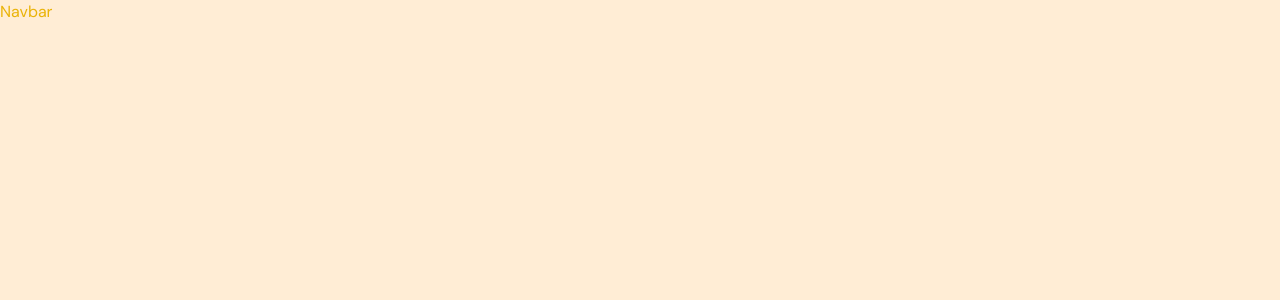
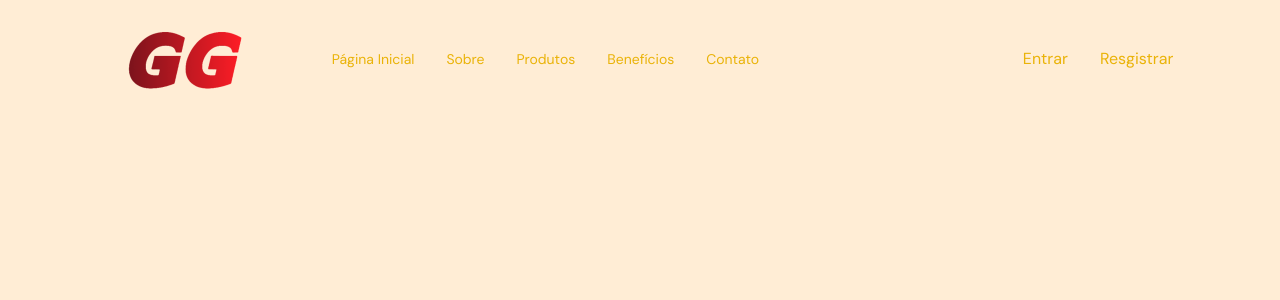
Before and after one commit to Suntzu1000/frontend_ts, a React (Vite) app: page / in a window 1280 px wide. Shown: the top 300 px of the page. Built offline with nearby package versions, Linux system fonts and the light colour scheme.

Commit message:
Adicionando Navbar

```diff
--- a/src/App.tsx
+++ b/src/App.tsx
@@ -1,7 +1,8 @@
 import Navbar from "@/scenes/navbar"
-import Logo from "@/assets/Logo.png"
+
 
 function App() {
+
 
   return (
     <div className='app bg-gray-20 bg-gray-50' >
--- /dev/null
+++ b/src/scenes/navbar/Link.tsx
@@ -0,0 +1,26 @@
+import React from "react";
+import AnchorLink from "react-anchor-link-smooth-scroll";
+
+type Props = {
+  page: string;
+  selectedPage: string;
+  setSelectedPage: (value: string) => void;
+};
+
+const Linx = ({ page, selectedPage, setSelectedPage }: Props) => {
+  const lowerCasePage = page.toLowerCase().replace(/ /g, "");
+
+  return (
+    <AnchorLink
+      className={`${
+        selectedPage === lowerCasePage
+      } ? "text-primary-500" : " " hover: text-primary-300 transition duration-500`}
+      href={`#${lowerCasePage}`}
+      onClick={() => setSelectedPage(lowerCasePage)}
+    >
+      {page}
+    </AnchorLink>
+  );
+};
+
+export default Linx;
--- a/src/scenes/navbar/index.tsx
+++ b/src/scenes/navbar/index.tsx
@@ -1,12 +1,61 @@
 import { useEffect, useState } from "react";
-import {Bars3Icon, XMarkIcon} from "@heroicons/react/24/solid";
+import { Bars3Icon, XMarkIcon } from "@heroicons/react/24/solid";
+import Logo from "@/assets/Logoooo.png";
+import Link from './Link'
 
-type Props = {}
+type Props = {
+  selectedPage: string;
+  setSelectedPage: (value: string) => void;
+};
 
-const Navbar = (props: Props) => {
+const Navbar = ({selectedPage, setSelectedPage}: Props) => {
+  const flexBetween = "flex items-center justify-between ";
+
   return (
-    <div>Navbar</div>
-  )
-}
+    <nav>
+      <div className={`${flexBetween} fixed top-0 z-30 w-full py-6`}>
+        <div className={`${flexBetween} mx-auto w-5/6`}>
+          <div className={`${flexBetween} w-full gap-16 `}>
+            <img src={Logo} alt="Logo" />
 
-export default Navbar
+            <div className={`${flexBetween} w-full  `}>
+              <div className={`${flexBetween} gap-8 text-sm `}>
+                <Link
+                  page="Página Inicial"
+                  selectedPage={selectedPage}
+                  setSelectedPage={setSelectedPage}
+                />
+                <Link
+                  page="Sobre"
+                  selectedPage={selectedPage}
+                  setSelectedPage={setSelectedPage}
+                />
+                <Link
+                  page="Produtos"
+                  selectedPage={selectedPage}
+                  setSelectedPage={setSelectedPage}
+                />
+                <Link
+                  page="Benefícios"
+                  selectedPage={selectedPage}
+                  setSelectedPage={setSelectedPage}
+                />
+                <Link
+                  page="Contato"
+                  selectedPage={selectedPage}
+                  setSelectedPage={setSelectedPage}
+                />
+              </div>
+              <div className={`${flexBetween} gap-8 `}>
+                <p>Entrar</p>
+                <button>Resgistrar</button>
+              </div>
+            </div>
+          </div>
+        </div>
+      </div>
+    </nav>
+  );
+};
+
+export default Navbar;
```
Also changed, not shown: src/assets/Logoooo.png (added).
